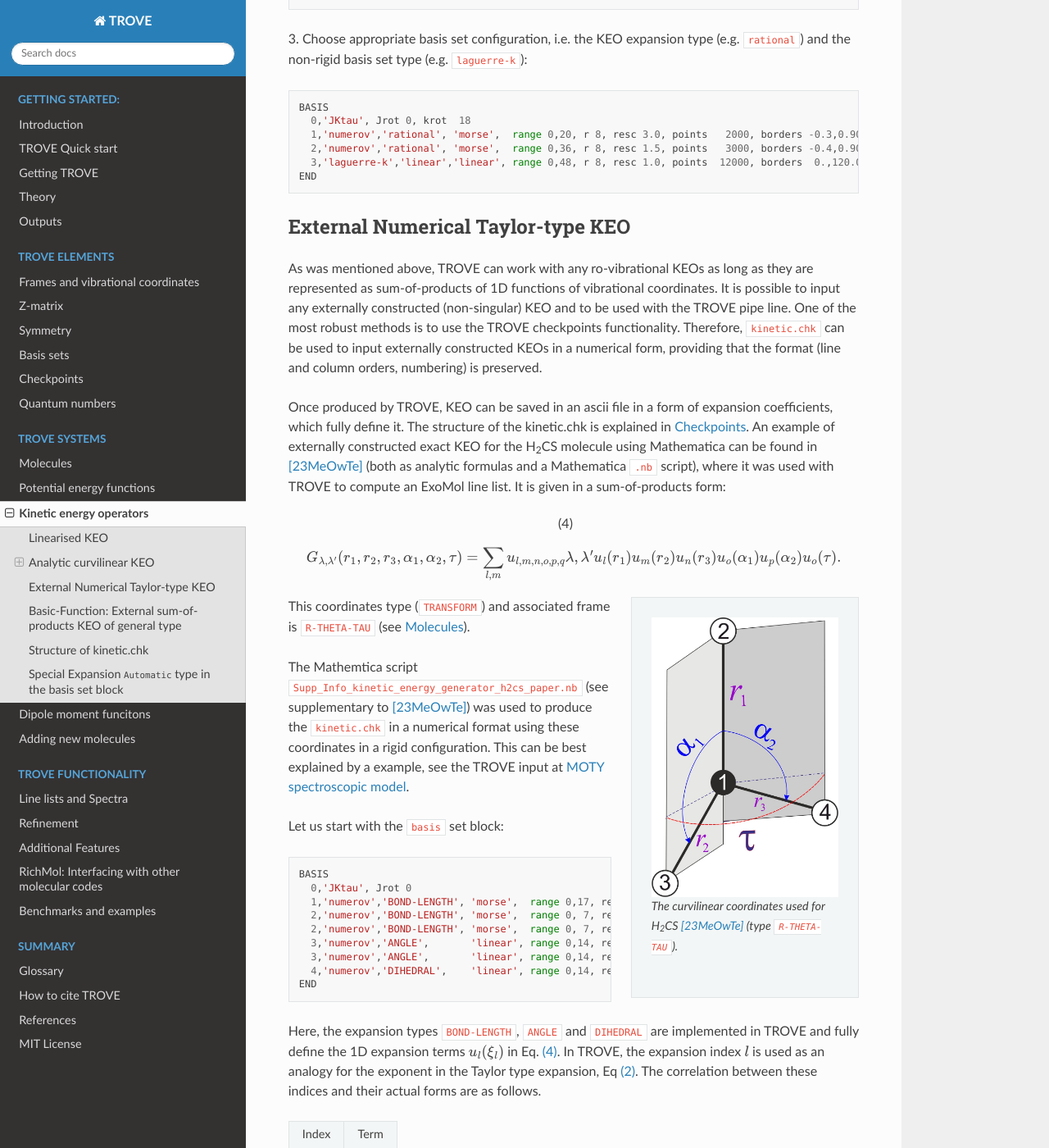
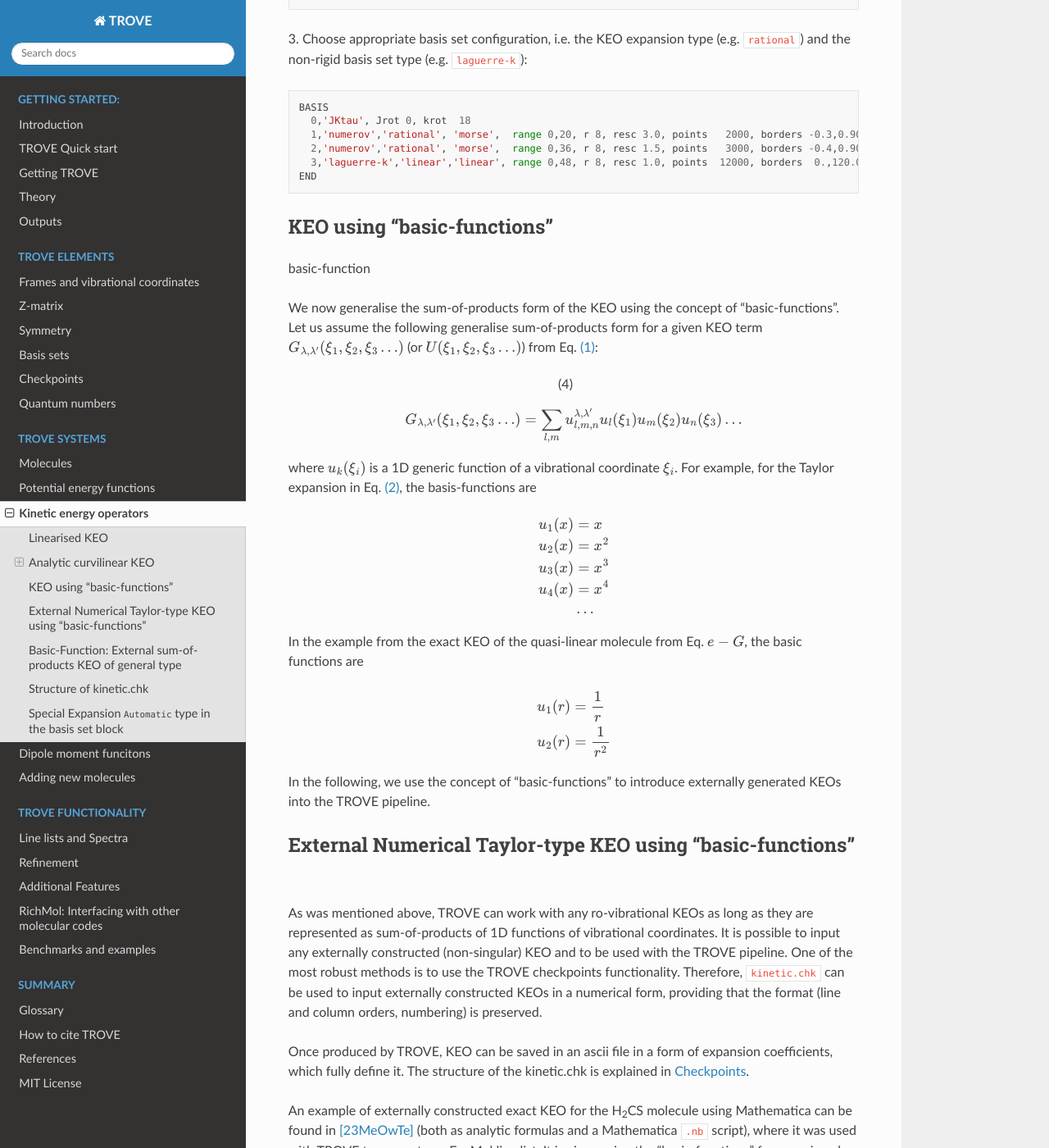
Before and after one commit to Trovemaster/TROVE, a Sphinx documentation site: the page built from docs/source/kinetic.rst, in a window 1280 px wide and 1400 px high, scrolled down 4755 px. Shown: the whole window at 82% size. Built offline with Sphinx 7.4.7 and the Read the Docs theme 2.0.0, drawn with Linux system fonts in a browser that asks for light colours; formulas are drawn with MathJax 3; some of the changed text lies outside the part shown.

Commit message:
basic functions explained

```diff
--- a/docs/source/kinetic.rst
+++ b/docs/source/kinetic.rst
@@ -222,13 +222,53 @@ How to use analytic KEOs
 
 
 
-External Numerical Taylor-type KEO
-----------------------------------
 
-As was mentioned above, TROVE can work with any ro-vibrational KEOs as long as they are represented as sum-of-products of 1D functions of vibrational coordinates. It is possible to input any externally constructed (non-singular) KEO and to be used with the TROVE pipe line. One of the most robust methods is to use the TROVE checkpoints functionality.  Therefore, ``kinetic.chk`` can be used to input externally constructed KEOs in a numerical form, providing that the format (line and column orders, numbering) is preserved.
+KEO using "basic-functions"
+---------------------------
+
+:index:`basic-function`
+
+We now generalise the sum-of-products form of the KEO using the concept of "basic-functions". Let us assume the following generalise sum-of-products form for a given  KEO term  :math:`G_{\lambda,\lambda'}(\xi_1,\xi_2,\xi_3\ldots)` (or :math:`U(\xi_1,\xi_2,\xi_3\ldots)`) from Eq. :eq:`e-H-total`:
+
+.. math::
+    :label:  e-G-sum-of-prod
+
+    G_{\lambda,\lambda'}(\xi_1,\xi_2,\xi_3\ldots) = \sum_{l,m} u_{l,m,n}^{\lambda,\lambda'}   u_{l}(\xi_1) u_{m}(\xi_2) u_{n}(\xi_3) \ldots
+
+
+where :math:`u_{k}(\xi_i)` is a 1D generic function of a vibrational coordinate :math:`\xi_i`. For example, for the Taylor expansion in Eq. :eq:`e-Taylor`, the basis-functions are
+
+.. math::
+
+       \begin{split}
+          u_1(x) &= x \\
+          u_2(x) &= x^2 \\
+          u_3(x) &= x^3 \\
+          u_4(x) &= x^4 \\
+           & \ldots  \\
+       \end{split}
+
+In the example from the exact KEO of the quasi-linear molecule from Eq. :math:`e-G`, the basic functions are
+
+.. math::
+
+       \begin{split}
+          u_1(r) &= \frac{1}{r} \\
+          u_2(r) &= \frac{1}{r^2} \\
+       \end{split}
+
+In the following, we use the concept of "basic-functions" to introduce externally generated KEOs into the TROVE pipeline.
+
+
+External Numerical Taylor-type KEO using "basic-functions"
+----------------------------------------------------------
+
+
+As was mentioned above, TROVE can work with any ro-vibrational KEOs as long as they are represented as sum-of-products of 1D functions of vibrational coordinates. It is possible to input any externally constructed (non-singular) KEO and to be used with the TROVE pipeline. One of the most robust methods is to use the TROVE checkpoints functionality.  Therefore, ``kinetic.chk`` can be used to input externally constructed KEOs in a numerical form, providing that the format (line and column orders, numbering) is preserved.
 
 Once produced by TROVE, KEO can be saved in an ascii file in a form of expansion coefficients, which fully define it. The structure of the kinetic.chk is explained in :doc:`checkpoints`.
-An example of externally constructed exact KEO for the H\ :sub:`2`\ CS molecule using Mathematica can be found in [23MeOwTe]_ (both as analytic formulas and a Mathematica ``.nb`` script), where it was used with TROVE to compute an ExoMol line list. It is given in a sum-of-products form:
+
+An example of externally constructed exact KEO for the H\ :sub:`2`\ CS molecule using Mathematica can be found in [23MeOwTe]_ (both as analytic formulas and a Mathematica ``.nb`` script), where it was used with TROVE to compute an ExoMol line list. It is given using the "basic-functions" form as given by
 
 .. math::
     :label:  e-G-H2CS
@@ -347,7 +387,18 @@ Ideally, we would like to have a similar functionality of the "External Numerica
 Basic-Function: External sum-of-products KEO of general type
 ------------------------------------------------------------
 
-This feature allows user to build their KEO from the existing "basic-functions" using the ``BASIC-FUNCTION`` builder.
+
+
+Let us now formalise the "basic-functions" concept by representing the 1D basic functions :math:`u_{l}(\xi_i)` in Eq. :eq:`e-G-sum-of-prod`  in the following generic form:
+
+.. math::
+
+      u_{l}(\xi_i) = f^{(\lambda)}( a_i \xi^{k_i} )^{n_i}
+
+where :math:`f^{(\lambda)}(x)` is a predefined 1D analytic form implemented in TROVE. This form allows user to formalise a generic KEO by defining it in the input file and associated kinetic.chk. To this end, the ``BASIC-FUNCTION`` builder is used.
+
+As an illustration, let us consider the H\ :sub:`2`\ CS example and reconstruct its KEO using the ``BASIC-FUNCTION`` feature.
+
 
 ``BASIC-FUNCTION`` is a TROVE block defining the shape of the KEO expansions in Eq. :eq:`e-G-H2CS` as follows. Using the same example of H\ :sub:`2`\ CS, we now introduce the basic coordinates using the following constructor:
 ::
@@ -391,10 +442,10 @@ We assume that each   1D contributing term :math:`u_{l}{\xi_i}` for a given mode
 
 .. math::
 
-      u_{l}(\xi_i) = f_1( a_i \xi_i^{k_1} )^{n_i} f_2( b_i \xi_i^{l_1} )^{m_i} \ldots
+      u_{}(\xi_1,\xi_2,\xi3,..) = f^{(\lambda)}( a_1 \xi_1^{k_1} )^{n_1} f^{(\mu)}( a_2 \xi_2^{k_2} )^{n_2} \ldots
 
 
-For example, for mode 1 (:math:`r_1`), two expansion types are selected: :math:`f_1{(1)}(r_1) = \frac{1}{r_1}` and :math:`f_1{(1)}(r_1) = \frac{1}{r_1^2}`, which are summarised in the following table:
+For example, for mode 1 (:math:`r_1`), two expansion types are selected: :math:`f^{(1)}(r_1) = \frac{1}{r_1}` and :math:`f^{(2)}(r_1) = \frac{1}{r_1^2}`, which are summarised in the following table:
 
 +-------+-----------------------+-------------+-------+------------+-------------+
 |                               |        mode |:math:`N_{\rm func}`|             |
@@ -408,7 +459,12 @@ For example, for mode 1 (:math:`r_1`), two expansion types are selected: :math:`
 |   2   |          1            |  -2         |  I    |  1         |     1       |
 +-------+-----------------------+-------------+-------+------------+-------------+
 
-Here ``I`` indicates the inverse function of :math:`r_1`.
+Here ``I`` indicates the simple "identity" function of :math:`r_1`, i.e.
+
+.. math::
+
+   f^{\rm (I)}(r) = r
+
 
 For mode 4 (:math:`\alpha_1`) however 7 basic functions are used:
 
```
Also changed, not shown: other parts of docs/source/kinetic.rst (+2 -2 lines).
